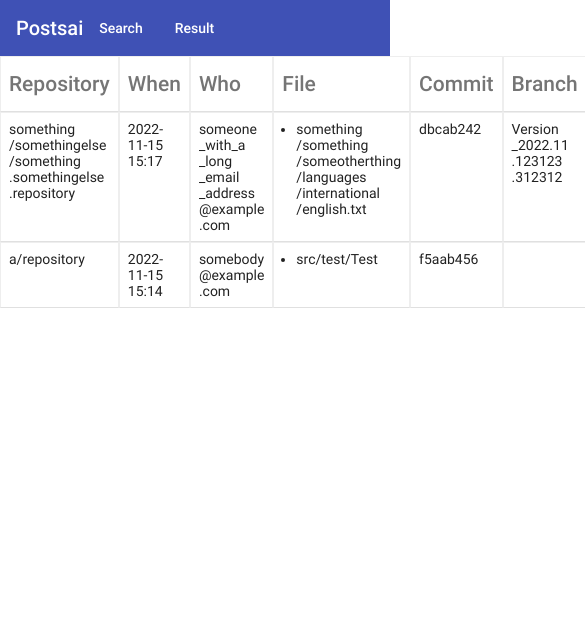
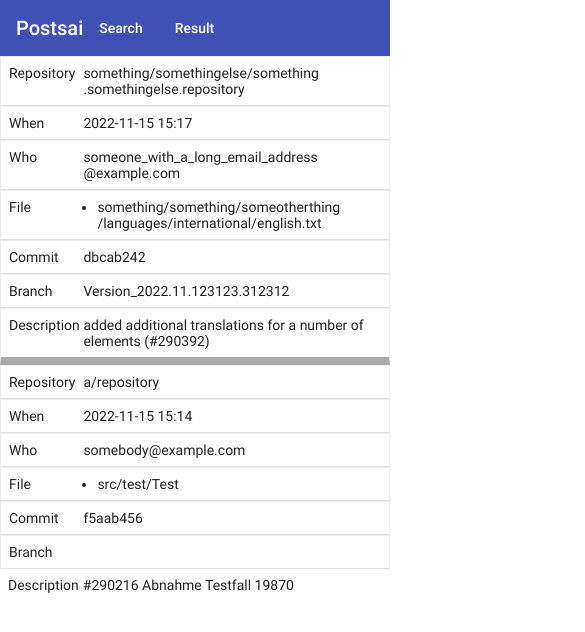
Before and after one commit to postsai/postsai, an Angular app in the folder frontend/: page /query.html in a window 390 px wide. Shown: the top 632 px of the page, 585 px wide, since content can reach past the window. Built offline with nearby package versions, Linux system fonts and the light colour scheme.

Commit message:
make use of responsive table and some styling tweaks.

```diff
--- a/frontend/src/app/app.module.ts
+++ b/frontend/src/app/app.module.ts
@@ -14,9 +14,12 @@ import { MatToolbarModule } from '@angular/material/toolbar';
 
 import { NavigationComponent } from './navigation/navigation.component';
 import { ResultComponent } from './result/result.component';
+import { MatTableResponsiveDirective } from './mat-table-responsive/mat-table-responsive.directive';
 
 @NgModule({
 	declarations: [
+		MatTableResponsiveDirective,
+
 		AppComponent,
 		NavigationComponent,
 		ResultComponent
--- a/frontend/src/app/mat-table-responsive/mat-table-responsive.directive.css
+++ b/frontend/src/app/mat-table-responsive/mat-table-responsive.directive.css
@@ -32,9 +32,9 @@
   }
   .mat-table[matTableResponsive] .mat-row td.mat-cell:not(.mat-column-actions) {
     display: grid;
-    grid-template-columns: 50% 50%;
+    grid-template-columns: 20% 80%;
     padding: 0.5rem;
-    text-align: right;
+    text-align: left;
     word-break: break-word;
   }
   .mat-table[matTableResponsive] .mat-row td.mat-cell:not(.mat-column-actions) > * {
@@ -56,7 +56,7 @@
     border: none;
   }
   .mat-table[matTableResponsive] .mat-row:not(:last-of-type) td:last-of-type {
-    border-bottom: 0.5rem solid #fafafa;
+    border-bottom: 0.5rem solid #aaa;
   }
   .mat-card .mat-table[matTableResponsive], .mat-expansion-panel .mat-table[matTableResponsive] {
     border: 0.5rem solid #fafafa;
--- a/frontend/src/app/result/result.component.html
+++ b/frontend/src/app/result/result.component.html
@@ -1,4 +1,4 @@
-<table mat-table [dataSource]="data.data">
+<table mat-table matTableResponsive [dataSource]="data.data">
 	<ng-container matColumnDef="repository">
 		<th mat-header-cell *matHeaderCellDef> Repository </th>
 		<td mat-cell *matCellDef="let element"> {{breaks(element[0])}} </td>
--- a/frontend/src/styles.css
+++ b/frontend/src/styles.css
@@ -2,6 +2,7 @@
 @import 'assets/styles/roboto.css';
 
 @import 'assets/styles/material-icons.css';
+@import 'app/mat-table-responsive/mat-table-responsive.directive.css';
 
 html, body {
 	height: 100%;
```
